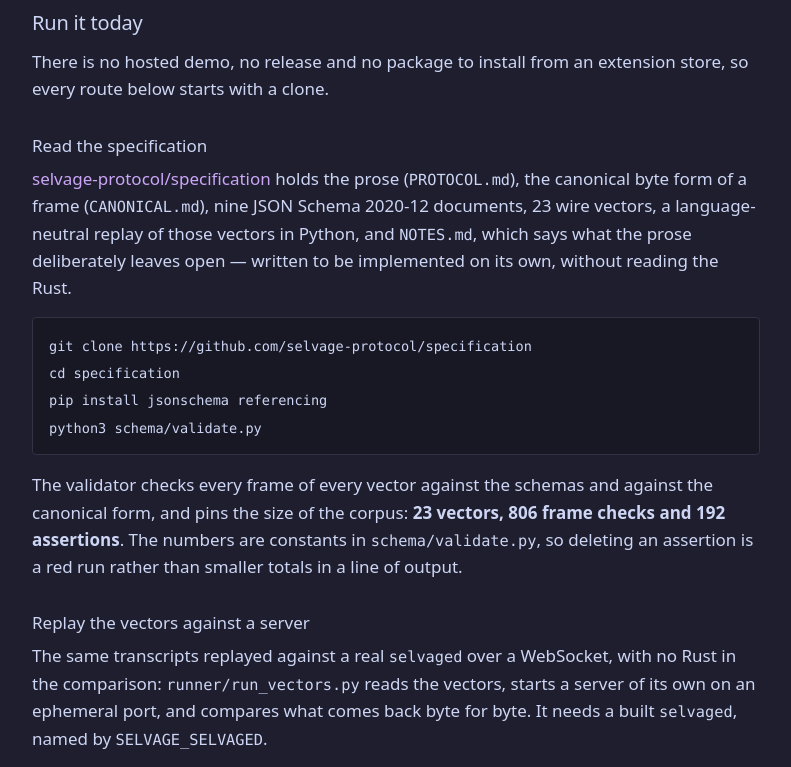
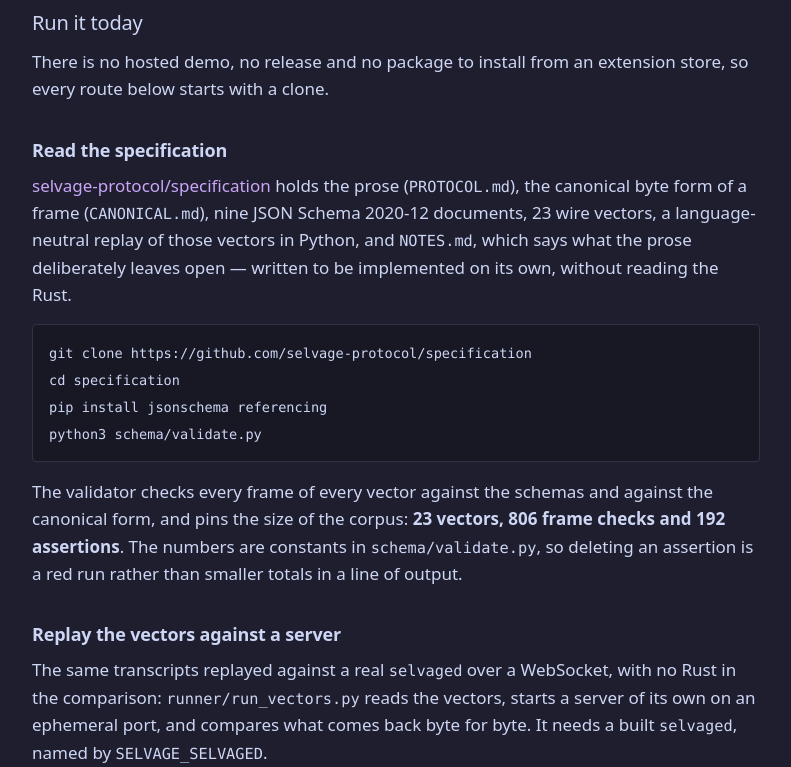
Before and after one commit to selvage-protocol/site, a Next.js app: page / in a window 1280 px wide. Shown: the part 2000-2767 px from the top of the page, without its empty margins (244-1035 px from the left). Built offline with nearby package versions, Linux system fonts and the light colour scheme.

Commit message:
fix(site): lift h3 sub-routes one step above body copy
.prose-body h3 was body-sized (17px), so the three Run-it routes read
as paragraphs. Now 1.125rem/650/-0.01em with 2.25rem top margin: one
step above body, one below the 20px h2s. Colour unchanged, no contrast
impact.

```diff
--- a/style.css
+++ b/style.css
@@ -56,9 +56,11 @@
 }
 
 .prose-body h3 {
-  margin: 2rem 0 0.5rem;
-  font-size: 1.0625rem;
+  margin: 2.25rem 0 0.6rem;
+  font-size: 1.125rem;
+  font-weight: 650;
   line-height: 1.3;
+  letter-spacing: -0.01em;
 }
 
 .prose-body p {
@@ -108,6 +110,7 @@
   font-size: 0.85rem;
   line-height: 1.5;
 }
+
 
 a:focus-visible,
 input:focus-visible,
```
